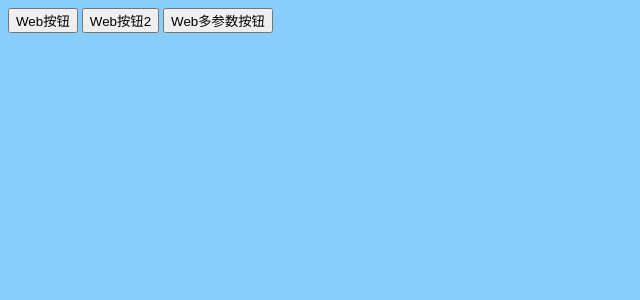
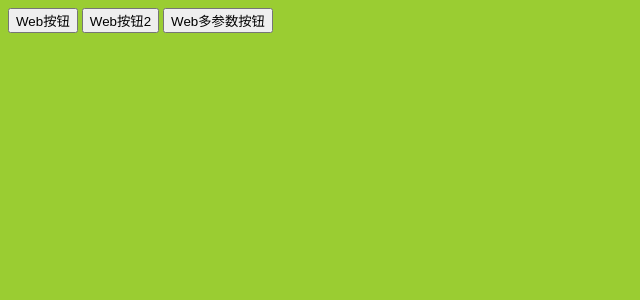
Before and after one commit to YL1989/NativeWeb, a Jekyll site: the page index.html, which Jekyll copies as it is, in a window 1280 px wide. Shown: the top 300 px of the page, without its empty margins (0-640 px from the left). Built offline with Jekyll 4.4.1, drawn with Linux system fonts in a browser that asks for light colours.

Commit message:
修改返回值

```diff
--- a/index.html
+++ b/index.html
@@ -5,7 +5,7 @@
 		<title></title>
 		<style>
 			html{
-				background: lightskyblue;
+				background: yellowgreen;
 			}
 		</style>
 	</head>
@@ -33,9 +33,9 @@
 				var s = OCObject.longLog("第一个参数","第二个参数");
 				alert(s);
 			}
-			function OCFunction(s){
+			function OCFunction(s,q){
 				alert("由OC调用");
-				return s;
+				return s+q;
 			}
 		</script>
 </html>
```
